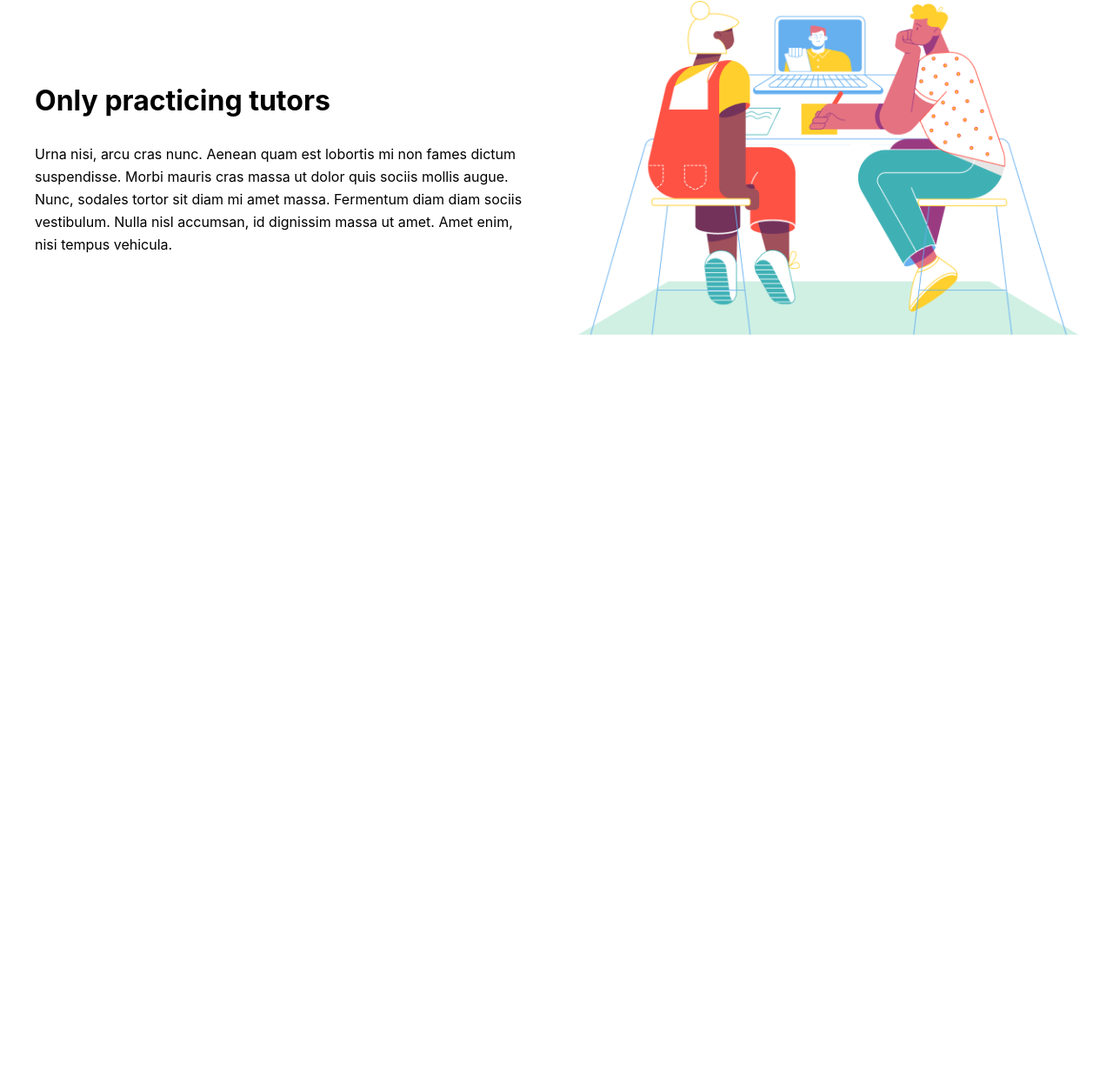
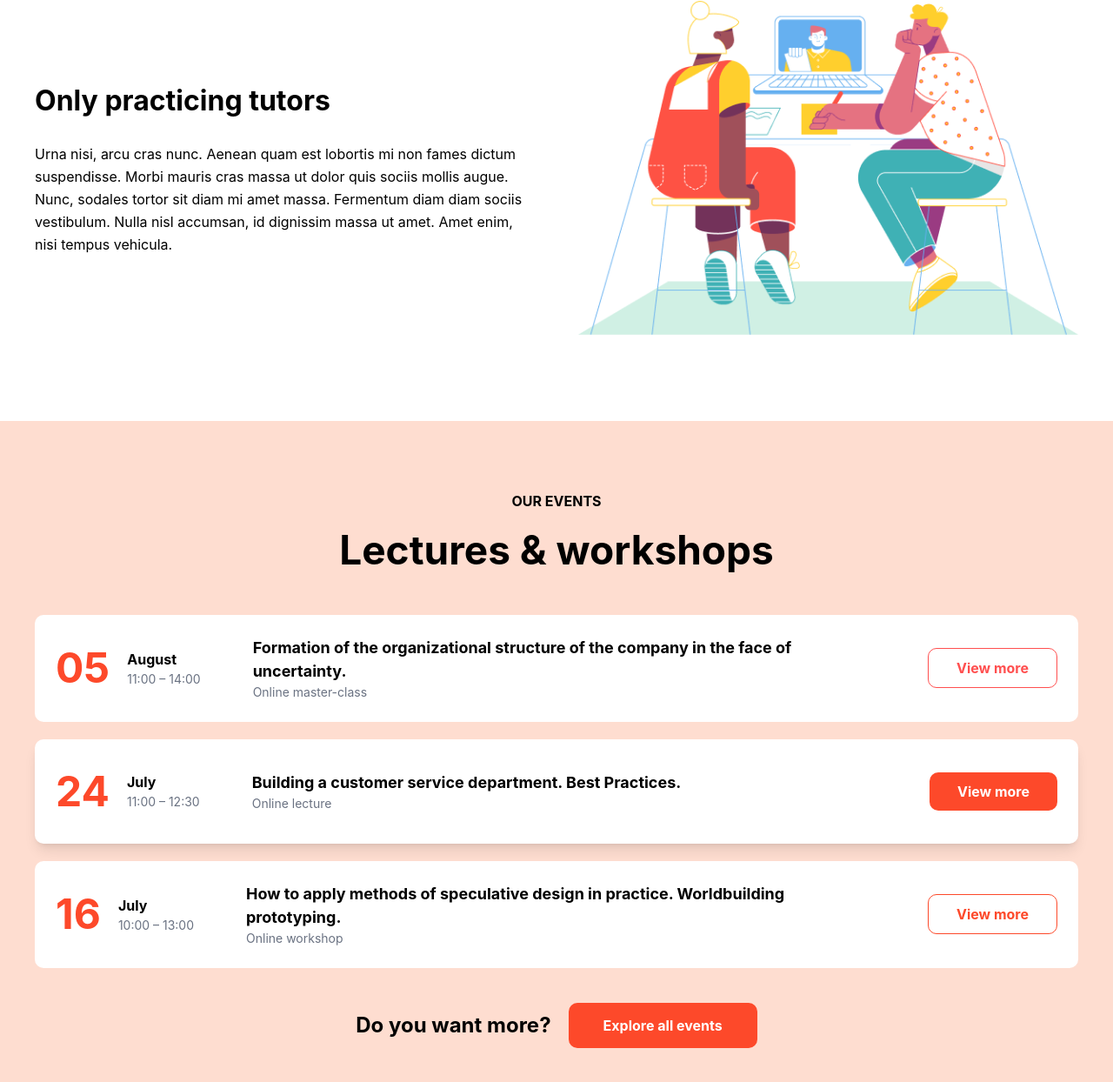
Before and after one commit to Alimukhammad08/hw-branch2.0, a website: page index.html in a window 1280 px wide. Shown: the part 3063-4307 px from the top of the page at 87% size. Before the commit the page ends 3547 px from the top, so only its background shows below. Drawn offline with nearby package versions, Linux system fonts and the light colour scheme; files that its build step writes are made by us from their sources.

Commit message:
I added new section

```diff
--- a/index.html
+++ b/index.html
@@ -316,6 +316,88 @@
         </div>
     </section>
 
+    <section class="bg-[#FEDDD0] py-[80px] px-[20px]">
+
+        <div class="max-w-[1200px] m-auto">
+
+            <div class="text-center mb-[40px]">
+                <p class="text-[16px] font-bold text-black uppercase mb-[10px]">Our events</p>
+                <h2 class="text-[46px] font-bold text-black">Lectures & workshops</h2>
+            </div>
+
+            <div class="flex flex-col gap-[20px] mb-[40px]">
+
+                <div
+                    class="bg-white p-[24px] rounded-[10px] flex flex-col md:flex-row items-center justify-between gap-[20px]">
+                    <div class="flex items-center gap-[20px] text-center md:text-left">
+                        <h3 class="text-[48px] font-bold text-[#FD492A]">05</h3>
+                        <div>
+                            <p class="text-[16px] font-bold text-black">August</p>
+                            <p class="text-[14px] text-gray-500">11:00 – 14:00</p>
+                        </div>
+                    </div>
+                    <div class="flex-1 md:px-[40px] text-center md:text-left">
+                        <p class="text-[18px] font-bold text-black">Formation of the organizational structure of the
+                            company in the face of uncertainty.</p>
+                        <p class="text-[14px] text-gray-500">Online master-class</p>
+                    </div>
+                    <button
+                        class="border-[1px] border-[#FF4F4F] text-[#FF4F4F] px-[32px] py-[10px] rounded-[10px] font-bold whitespace-nowrap">
+                        View more
+                    </button>
+                </div>
+
+                <div
+                    class="bg-white p-[24px] rounded-[10px] shadow-lg flex flex-col md:flex-row items-center justify-between gap-[20px]">
+                    <div class="flex items-center gap-[20px] text-center md:text-left">
+                        <h3 class="text-[48px] font-bold text-[#FD492A]">24</h3>
+                        <div>
+                            <p class="text-[16px] font-bold text-black">July</p>
+                            <p class="text-[14px] text-gray-500">11:00 – 12:30</p>
+                        </div>
+                    </div>
+                    <div class="flex-1 md:px-[40px] text-center md:text-left">
+                        <p class="text-[18px] font-bold text-black">Building a customer service department. Best
+                            Practices.</p>
+                        <p class="text-[14px] text-gray-500">Online lecture</p>
+                    </div>
+                    <button
+                        class="bg-[#FD492A] text-white px-[32px] py-[10px] rounded-[10px] font-bold whitespace-nowrap">
+                        View more
+                    </button>
+                </div>
+
+                <div
+                    class="bg-white p-[24px] rounded-[10px] flex flex-col md:flex-row items-center justify-between gap-[20px]">
+                    <div class="flex items-center gap-[20px] text-center md:text-left">
+                        <h3 class="text-[48px] font-bold text-[#FD492A]">16</h3>
+                        <div>
+                            <p class="text-[16px] font-bold text-black">July</p>
+                            <p class="text-[14px] text-gray-500">10:00 – 13:00</p>
+                        </div>
+                    </div>
+                    <div class="flex-1 md:px-[40px] text-center md:text-left">
+                        <p class="text-[18px] font-bold text-black">How to apply methods of speculative design in
+                            practice. Worldbuilding prototyping.</p>
+                        <p class="text-[14px] text-gray-500">Online workshop</p>
+                    </div>
+                    <button
+                        class="border-[1px] border-[#FD492A] text-[#FD492A] px-[32px] py-[10px] rounded-[10px] font-bold whitespace-nowrap">
+                        View more
+                    </button>
+                </div>
+
+            </div>
+
+            <div class="flex flex-col md:flex-row items-center justify-center gap-[20px]">
+                <p class="text-[24px] font-bold text-black">Do you want more?</p>
+                <button class="bg-[#FD492A] text-white px-[40px] py-[14px] rounded-[10px] font-bold">
+                    Explore all events
+                </button>
+            </div>
+        </div>
+    </section>
+
 
 </body>
 
```
